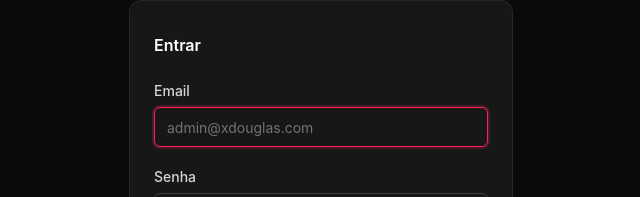
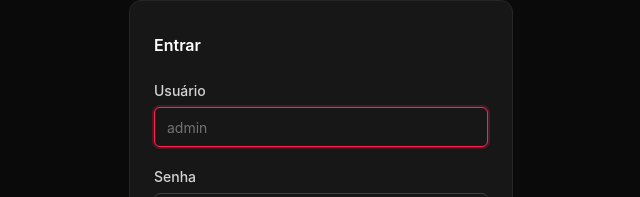
Before and after one commit to xdouglasrj/xdouglas_site, a Next.js app: page /admin/login in a window 1280 px wide. Shown: the part 255-452 px from the top of the page, without its empty margins (319-959 px from the left). Built offline with nearby package versions, Linux system fonts and the light colour scheme.

Commit message:
Corrige login admin enviando username em vez de email
O formulário enviava { email, password }, mas /api/admin/auth/login
sempre esperou { username, password } (busca por username no banco) —
por isso o login falhava silenciosamente com qualquer credencial.

```diff
--- a/app/(admin-auth)/admin/login/login-form.tsx
+++ b/app/(admin-auth)/admin/login/login-form.tsx
@@ -25,7 +25,7 @@ export function LoginForm() {
   const searchParams = useSearchParams()
   const redirect = searchParams.get('redirect') ?? '/admin/dashboard'
 
-  const emailRef = useRef<HTMLInputElement>(null)
+  const usernameRef = useRef<HTMLInputElement>(null)
   const passwordRef = useRef<HTMLInputElement>(null)
 
   const [loading, setLoading] = useState(false)
@@ -38,14 +38,14 @@ export function LoginForm() {
     setFieldErrors({})
     setLoading(true)
 
-    const email = emailRef.current?.value ?? ''
+    const username = usernameRef.current?.value ?? ''
     const password = passwordRef.current?.value ?? ''
 
     try {
       const res = await fetch('/api/admin/auth/login', {
         method: 'POST',
         headers: { 'Content-Type': 'application/json' },
-        body: JSON.stringify({ email, password }),
+        body: JSON.stringify({ username, password }),
       })
 
       const data = await res.json()
@@ -96,13 +96,13 @@ export function LoginForm() {
       )}
 
       <Input
-        ref={emailRef}
-        type="email"
-        label="Email"
-        placeholder="admin@xdouglas.com"
-        autoComplete="email"
+        ref={usernameRef}
+        type="text"
+        label="Usuário"
+        placeholder="admin"
+        autoComplete="username"
         autoFocus
-        error={fieldErrors.email}
+        error={fieldErrors.username}
         required
       />
 
```
